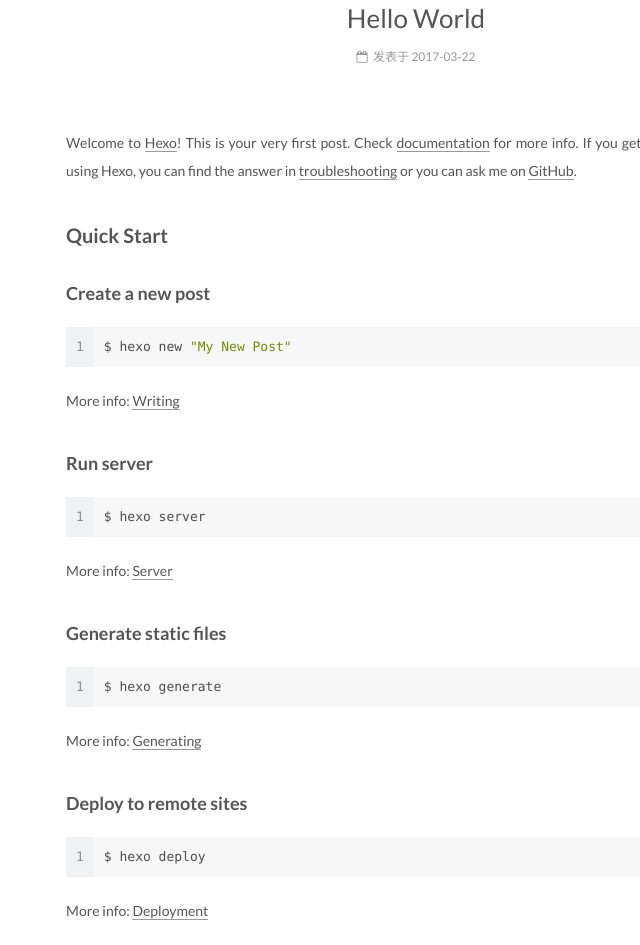
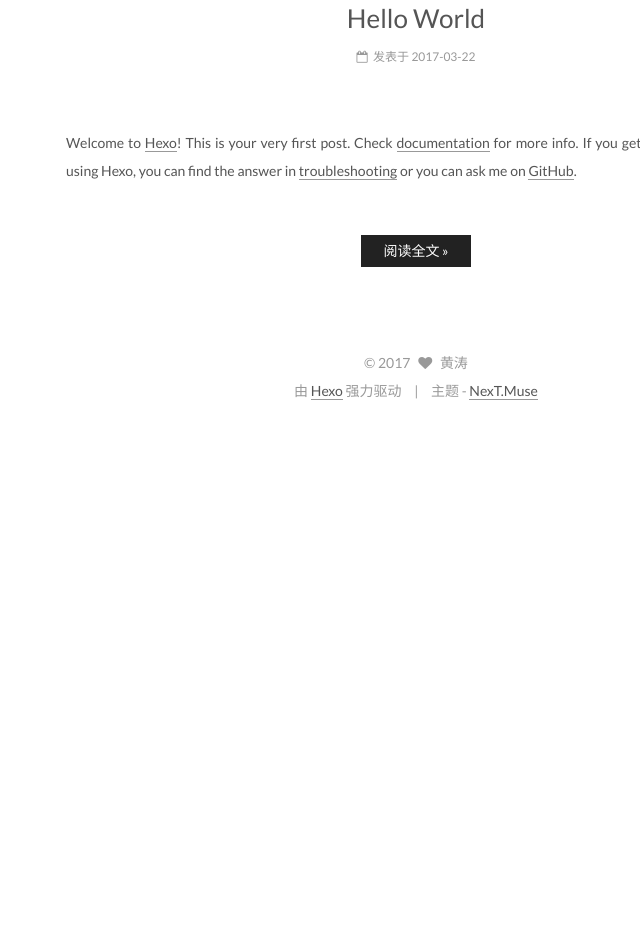
Before and after one commit to huang1759/huangtaoblog.github.io, a plain HTML site: page index.html in a window 1280 px wide. Shown: the part 995-1940 px from the top of the page, without its empty margins (224-864 px from the left). After the commit the page ends 1420 px from the top, so only its background shows below. Drawn offline with Linux system fonts and the light colour scheme; a script that the page names is missing.

Commit message:
Site updated: 2017-03-27 18:01:18

```diff
--- a/css/main.css
+++ b/css/main.css
@@ -1699,7 +1699,7 @@
   width: 4px;
   height: 4px;
   border-radius: 50%;
-  background: #ffff73;
+  background: #aa4441;
 }
 .links-of-blogroll {
   font-size: 13px;
--- a/index.html
+++ b/index.html
@@ -764,18 +764,14 @@
 
 
 
-
-            <p>Welcome to <a href="https://hexo.io/" target="_blank" rel="external">Hexo</a>! This is your very first post. Check <a href="https://hexo.io/docs/" target="_blank" rel="external">documentation</a> for more info. If you get any problems when using Hexo, you can find the answer in <a href="https://hexo.io/docs/troubleshooting.html" target="_blank" rel="external">troubleshooting</a> or you can ask me on <a href="https://github.com/hexojs/hexo/issues" target="_blank" rel="external">GitHub</a>.</p>
-<h2 id="Quick-Start"><a href="#Quick-Start" class="headerlink" title="Quick Start"></a>Quick Start</h2><h3 id="Create-a-new-post"><a href="#Create-a-new-post" class="headerlink" title="Create a new post"></a>Create a new post</h3><figure class="highlight bash"><table><tr><td class="gutter"><pre><div class="line">1</div></pre></td><td class="code"><pre><div class="line">$ hexo new <span class="string">"My New Post"</span></div></pre></td></tr></table></figure>
-<p>More info: <a href="https://hexo.io/docs/writing.html" target="_blank" rel="external">Writing</a></p>
-<h3 id="Run-server"><a href="#Run-server" class="headerlink" title="Run server"></a>Run server</h3><figure class="highlight bash"><table><tr><td class="gutter"><pre><div class="line">1</div></pre></td><td class="code"><pre><div class="line">$ hexo server</div></pre></td></tr></table></figure>
-<p>More info: <a href="https://hexo.io/docs/server.html" target="_blank" rel="external">Server</a></p>
-<h3 id="Generate-static-files"><a href="#Generate-static-files" class="headerlink" title="Generate static files"></a>Generate static files</h3><figure class="highlight bash"><table><tr><td class="gutter"><pre><div class="line">1</div></pre></td><td class="code"><pre><div class="line">$ hexo generate</div></pre></td></tr></table></figure>
-<p>More info: <a href="https://hexo.io/docs/generating.html" target="_blank" rel="external">Generating</a></p>
-<h3 id="Deploy-to-remote-sites"><a href="#Deploy-to-remote-sites" class="headerlink" title="Deploy to remote sites"></a>Deploy to remote sites</h3><figure class="highlight bash"><table><tr><td class="gutter"><pre><div class="line">1</div></pre></td><td class="code"><pre><div class="line">$ hexo deploy</div></pre></td></tr></table></figure>
-<p>More info: <a href="https://hexo.io/docs/deployment.html" target="_blank" rel="external">Deployment</a></p>
-
-
+          <p>Welcome to <a href="https://hexo.io/">Hexo</a>! This is your very first post. Check <a href="https://hexo.io/docs/">documentation</a> for more info. If you get any problems when using Hexo, you can find the answer in <a href="https://hexo.io/docs/troubleshooting.html">troubleshooting</a> or you can ask me on <a href="https://github.com/hexojs/hexo/issues">GitHub</a>.<br>
+          <!--noindex-->
+          <div class="post-button text-center">
+            <a class="btn" href="/2017/03/22/hello-world/#more" rel="contents">
+              阅读全文 &raquo;
+            </a>
+          </div>
+          <!--/noindex-->
 
 
     </div>
```
Also changed, not shown: 2017/03/22/hello-world/index.html (+5 -8 lines).
